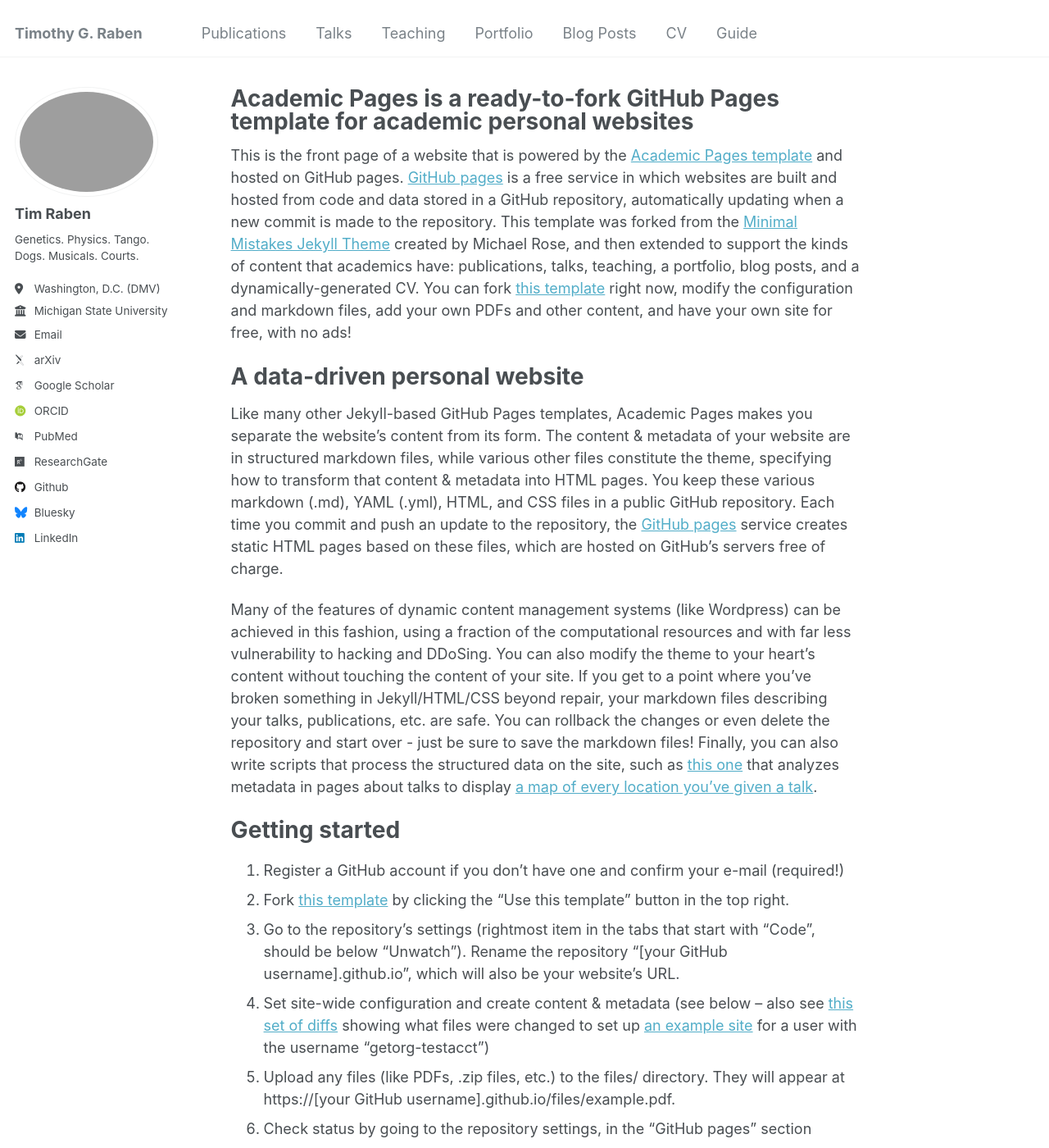
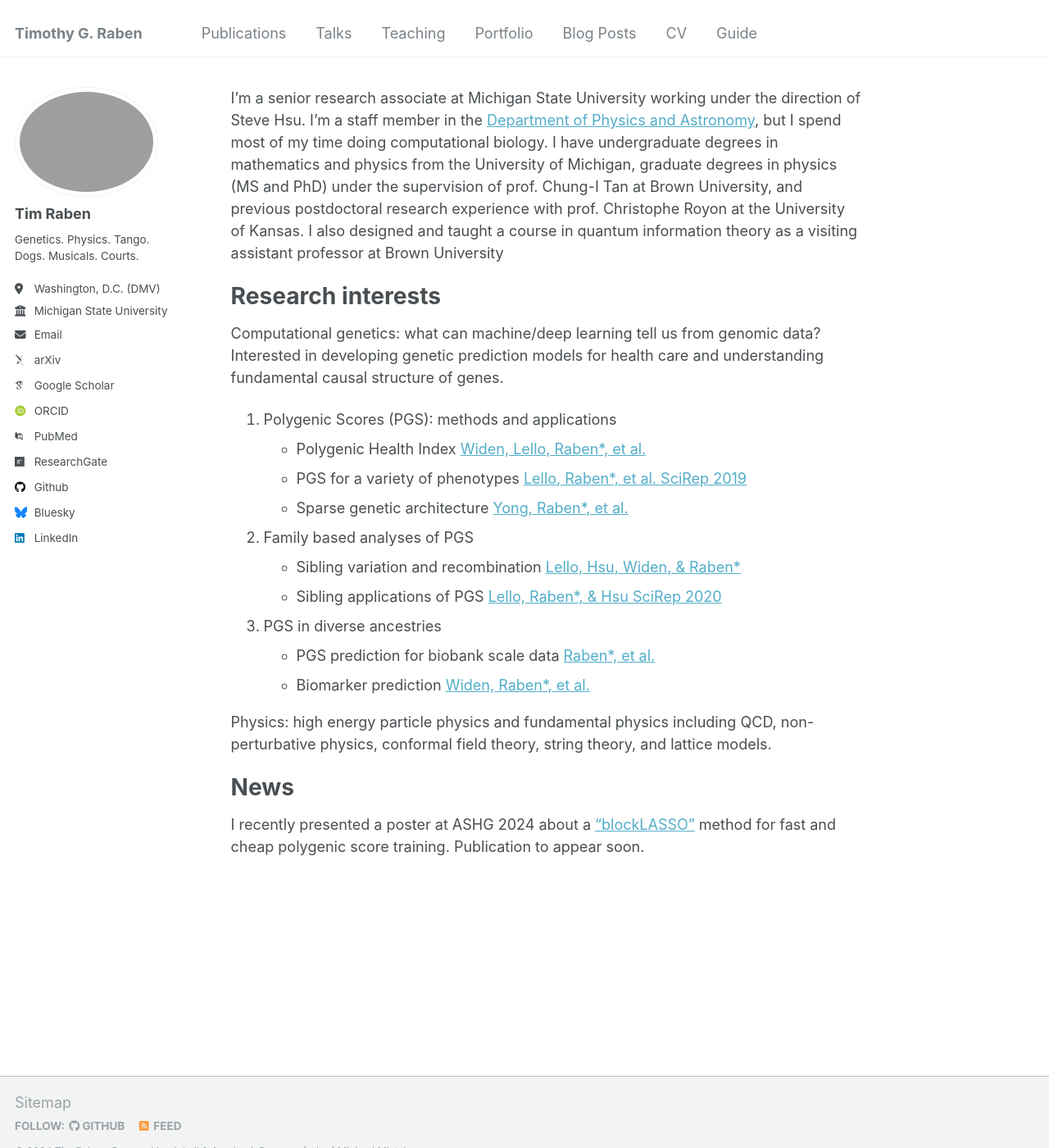
Before and after one commit to traben/traben.github.io, a Jekyll site: the page built from _pages/about.md, in a window 1280 px wide and 1400 px high. Shown: the whole window at 82% size. Built offline with Jekyll 4.4.1, drawn with Linux system fonts in a browser that asks for light colours; some web fonts are replaced; some of the changed text lies outside the part shown.

Commit message:
Update about.md
Version 1

```diff
--- a/_pages/about.md
+++ b/_pages/about.md
@@ -1,49 +1,33 @@
 ---
 permalink: /
-title: "Academic Pages is a ready-to-fork GitHub Pages template for academic personal websites"
+title: #
 author_profile: true
 redirect_from:
   - /about/
   - /about.html
 ---
+I'm a senior research associate at Michigan State University working under the direction of Steve Hsu. I'm a staff member in the [Department of Physics and Astronomy](https://directory.natsci.msu.edu/directory/Profiles/Person/102157), but I spend most of my time doing computational biology.  I have undergraduate degrees in mathematics and physics from the University of Michigan, graduate degrees in physics (MS and PhD) under the supervision of prof. Chung-I Tan at Brown University, and previous postdoctoral research experience with prof. Christophe Royon at the University of Kansas. I also designed and taught a course in quantum information theory as a visiting assistant professor at Brown University
 
-This is the front page of a website that is powered by the [Academic Pages template](https://github.com/academicpages/academicpages.github.io) and hosted on GitHub pages. [GitHub pages](https://pages.github.com) is a free service in which websites are built and hosted from code and data stored in a GitHub repository, automatically updating when a new commit is made to the repository. This template was forked from the [Minimal Mistakes Jekyll Theme](https://mmistakes.github.io/minimal-mistakes/) created by Michael Rose, and then extended to support the kinds of content that academics have: publications, talks, teaching, a portfolio, blog posts, and a dynamically-generated CV. You can fork [this template](https://github.com/academicpages/academicpages.github.io) right now, modify the configuration and markdown files, add your own PDFs and other content, and have your own site for free, with no ads!
 
-A data-driven personal website
+
+Research interests
 ======
-Like many other Jekyll-based GitHub Pages templates, Academic Pages makes you separate the website's content from its form. The content & metadata of your website are in structured markdown files, while various other files constitute the theme, specifying how to transform that content & metadata into HTML pages. You keep these various markdown (.md), YAML (.yml), HTML, and CSS files in a public GitHub repository. Each time you commit and push an update to the repository, the [GitHub pages](https://pages.github.com/) service creates static HTML pages based on these files, which are hosted on GitHub's servers free of charge.
+Computational genetics: what can machine/deep learning tell us from genomic data? Interested in developing genetic prediction models for health care and understanding fundamental causal structure of genes.
+1. Polygenic Scores (PGS): methods and applications
+  - Polygenic Health Index [Widen, Lello, Raben*, et al.](https://www.nature.com/articles/s41598-022-22637-8)
+  - PGS for a variety of phenotypes [Lello, Raben*, et al. SciRep 2019](https://www.nature.com/articles/s41598-019-51258-x)
+  - Sparse genetic architecture [Yong, Raben*, et al.](https://www.nature.com/articles/s41598-020-68881-8)
+2. Family based analyses of PGS
+  - Sibling variation and recombination [Lello, Hsu, Widen, & Raben*](https://www.nature.com/articles/s41598-023-27561-z)
+  - Sibling applications of PGS [Lello, Raben*, & Hsu SciRep 2020](https://www.nature.com/articles/s41598-020-69927-7)
+3. PGS in diverse ancestries
+  - PGS prediction for biobank scale data [Raben*, et al.](https://www.nature.com/articles/s41598-023-37580-5)
+  - Biomarker prediction [Widen, Raben*, et al.](https://www.mdpi.com/2073-4425/12/7/991)
 
-Many of the features of dynamic content management systems (like Wordpress) can be achieved in this fashion, using a fraction of the computational resources and with far less vulnerability to hacking and DDoSing. You can also modify the theme to your heart's content without touching the content of your site. If you get to a point where you've broken something in Jekyll/HTML/CSS beyond repair, your markdown files describing your talks, publications, etc. are safe. You can rollback the changes or even delete the repository and start over - just be sure to save the markdown files! Finally, you can also write scripts that process the structured data on the site, such as [this one](https://github.com/academicpages/academicpages.github.io/blob/master/talkmap.ipynb) that analyzes metadata in pages about talks to display [a map of every location you've given a talk](https://academicpages.github.io/talkmap.html).
+Physics: high energy particle physics and fundamental physics including QCD, non-perturbative physics, conformal field theory, string theory, and lattice models.
 
-Getting started
+
+
+News
 ======
-1. Register a GitHub account if you don't have one and confirm your e-mail (required!)
-1. Fork [this template](https://github.com/academicpages/academicpages.github.io) by clicking the "Use this template" button in the top right.
-1. Go to the repository's settings (rightmost item in the tabs that start with "Code", should be below "Unwatch"). Rename the repository "[your GitHub username].github.io", which will also be your website's URL.
-1. Set site-wide configuration and create content & metadata (see below -- also see [this set of diffs](http://archive.is/3TPas) showing what files were changed to set up [an example site](https://getorg-testacct.github.io) for a user with the username "getorg-testacct")
-1. Upload any files (like PDFs, .zip files, etc.) to the files/ directory. They will appear at https://[your GitHub username].github.io/files/example.pdf.
-1. Check status by going to the repository settings, in the "GitHub pages" section
-
-Site-wide configuration
-------
-The main configuration file for the site is in the base directory in [_config.yml](https://github.com/academicpages/academicpages.github.io/blob/master/_config.yml), which defines the content in the sidebars and other site-wide features. You will need to replace the default variables with ones about yourself and your site's github repository. The configuration file for the top menu is in [_data/navigation.yml](https://github.com/academicpages/academicpages.github.io/blob/master/_data/navigation.yml). For example, if you don't have a portfolio or blog posts, you can remove those items from that navigation.yml file to remove them from the header.
-
-Create content & metadata
-------
-For site content, there is one markdown file for each type of content, which are stored in directories like _publications, _talks, _posts, _teaching, or _pages. For example, each talk is a markdown file in the [_talks directory](https://github.com/academicpages/academicpages.github.io/tree/master/_talks). At the top of each markdown file is structured data in YAML about the talk, which the theme will parse to do lots of cool stuff. The same structured data about a talk is used to generate the list of talks on the [Talks page](https://academicpages.github.io/talks), each [individual page](https://academicpages.github.io/talks/2012-03-01-talk-1) for specific talks, the talks section for the [CV page](https://academicpages.github.io/cv), and the [map of places you've given a talk](https://academicpages.github.io/talkmap.html) (if you run this [python file](https://github.com/academicpages/academicpages.github.io/blob/master/talkmap.py) or [Jupyter notebook](https://github.com/academicpages/academicpages.github.io/blob/master/talkmap.ipynb), which creates the HTML for the map based on the contents of the _talks directory).
-
-**Markdown generator**
-
-The repository includes [a set of Jupyter notebooks](https://github.com/academicpages/academicpages.github.io/tree/master/markdown_generator
-) that converts a CSV containing structured data about talks or presentations into individual markdown files that will be properly formatted for the Academic Pages template. The sample CSVs in that directory are the ones I used to create my own personal website at stuartgeiger.com. My usual workflow is that I keep a spreadsheet of my publications and talks, then run the code in these notebooks to generate the markdown files, then commit and push them to the GitHub repository.
-
-How to edit your site's GitHub repository
-------
-Many people use a git client to create files on their local computer and then push them to GitHub's servers. If you are not familiar with git, you can directly edit these configuration and markdown files directly in the github.com interface. Navigate to a file (like [this one](https://github.com/academicpages/academicpages.github.io/blob/master/_talks/2012-03-01-talk-1.md) and click the pencil icon in the top right of the content preview (to the right of the "Raw | Blame | History" buttons). You can delete a file by clicking the trashcan icon to the right of the pencil icon. You can also create new files or upload files by navigating to a directory and clicking the "Create new file" or "Upload files" buttons.
-
-Example: editing a markdown file for a talk
-![Editing a markdown file for a talk](/images/editing-talk.png)
-
-For more info
-------
-More info about configuring Academic Pages can be found in [the guide](https://academicpages.github.io/markdown/), the [growing wiki](https://github.com/academicpages/academicpages.github.io/wiki), and you can always [ask a question on GitHub](https://github.com/academicpages/academicpages.github.io/discussions). The [guides for the Minimal Mistakes theme](https://mmistakes.github.io/minimal-mistakes/docs/configuration/) (which this theme was forked from) might also be helpful.
+I recently presented a poster at ASHG 2024 about a ["blockLASSO"](https://www.medrxiv.org/content/10.1101/2024.06.25.24309482v1) method for fast and cheap polygenic score training. Publication to appear soon.
```
